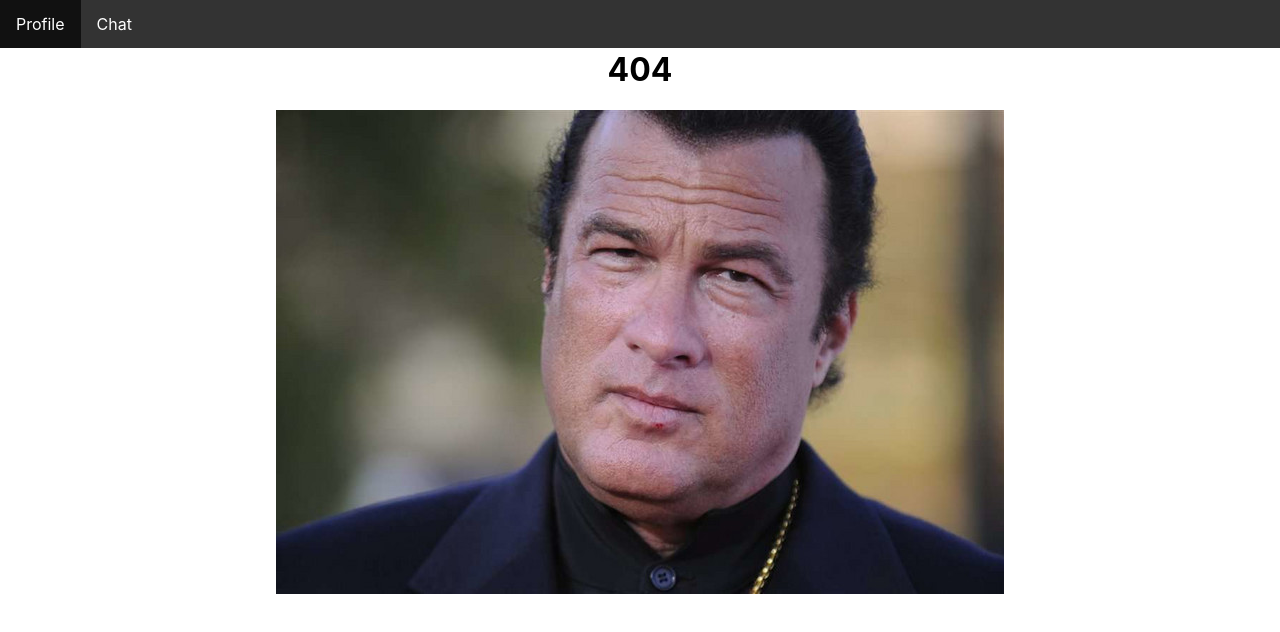
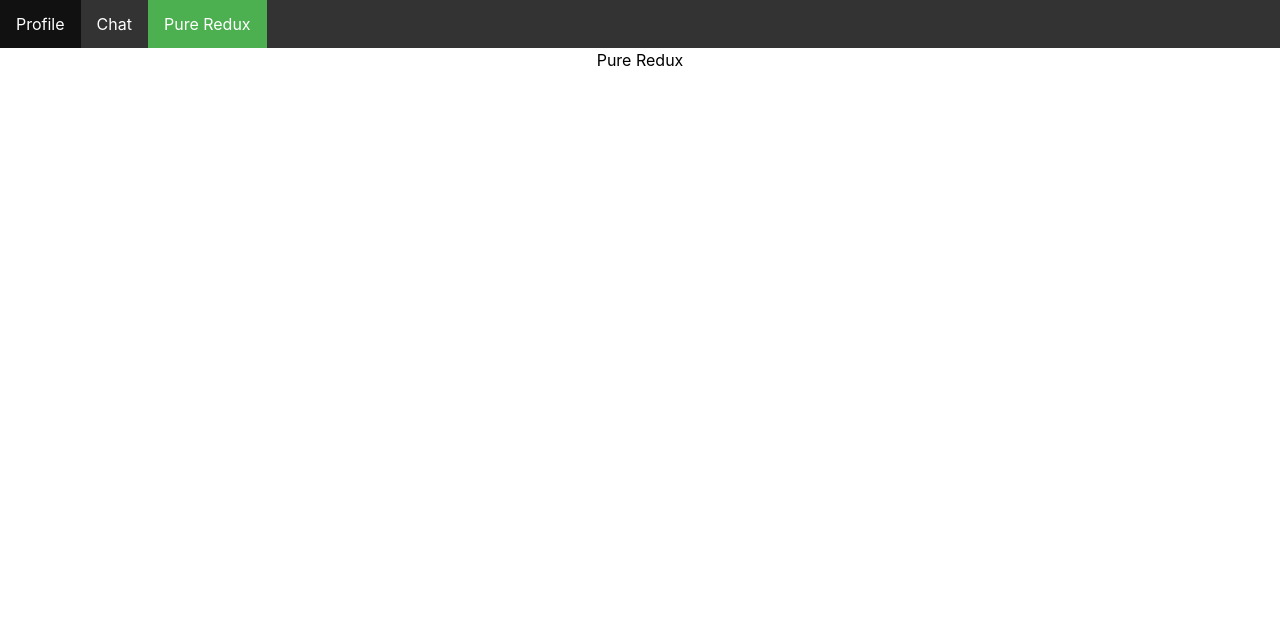
Before and after one commit to rkulinski/chat-clean, a React (Create React App) app: page /pure-redux in a window 1280 px wide. Before the commit this address had no page. Shown: the top 632 px of the page. Built offline with nearby package versions, Linux system fonts and the light colour scheme.

Commit message:
Add Pure Redux Route

```diff
--- a/package.json
+++ b/package.json
@@ -13,7 +13,8 @@
     "react": "^16.13.1",
     "react-dom": "^16.13.1",
     "react-router-dom": "^5.2.0",
-    "react-scripts": "3.4.1"
+    "react-scripts": "3.4.1",
+    "redux": "^4.0.5"
   },
   "scripts": {
     "start": "react-scripts start",
--- a/src/App.js
+++ b/src/App.js
@@ -9,6 +9,7 @@ import Profile from "./pages/Profile";
 import ChatContainer from "./pages/ChatContainer";
 import Navbar from "./pages/Navbar";
 import Page404 from "./pages/Page404";
+import PureRedux from "./pages/PureRedux";
 
 import "./App.css";
 
@@ -29,6 +30,9 @@ class App extends React.Component {
               <Route path="/chat-container">
                 <ChatContainer />
               </Route>
+              <Route path="/pure-redux">
+                <PureRedux />
+              </Route>
               <Route path="*">
                 <Page404 />
               </Route>
--- a/src/pages/Navbar.js
+++ b/src/pages/Navbar.js
@@ -12,6 +12,9 @@ class Navbar extends React.Component {
           <li>
             <NavLink to="/chat-container">Chat</NavLink>
           </li>
+          <li>
+            <NavLink to="/pure-redux">Pure Redux</NavLink>
+          </li>
         </ul>
       </div>
     );
--- /dev/null
+++ b/src/pages/PureRedux.js
@@ -0,0 +1,9 @@
+import React from 'react';
+
+const PureRedux = () => {
+  return(
+    <div>Pure Redux</div>
+  )
+}
+
+export default PureRedux;
```
Also changed, not shown: 1 other file (tests, documents, lock files or other folders).
